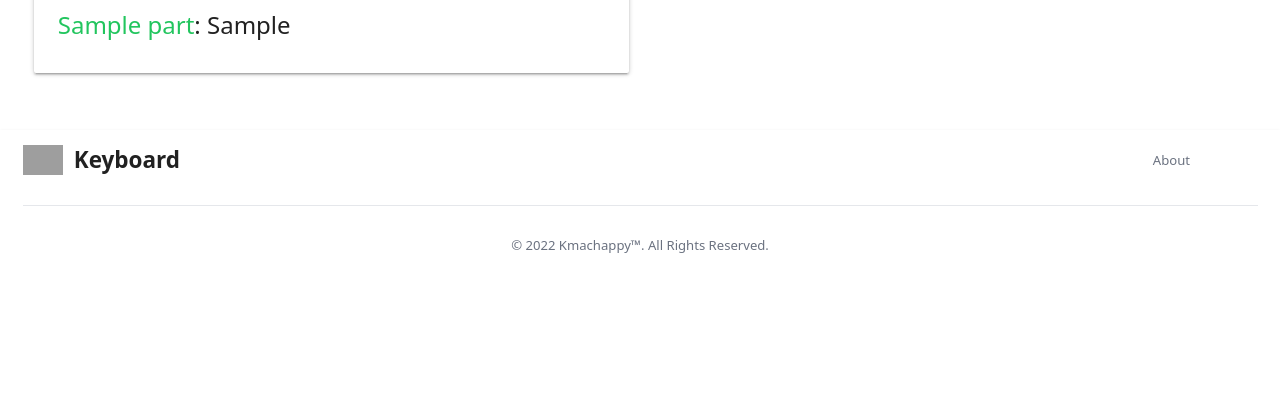
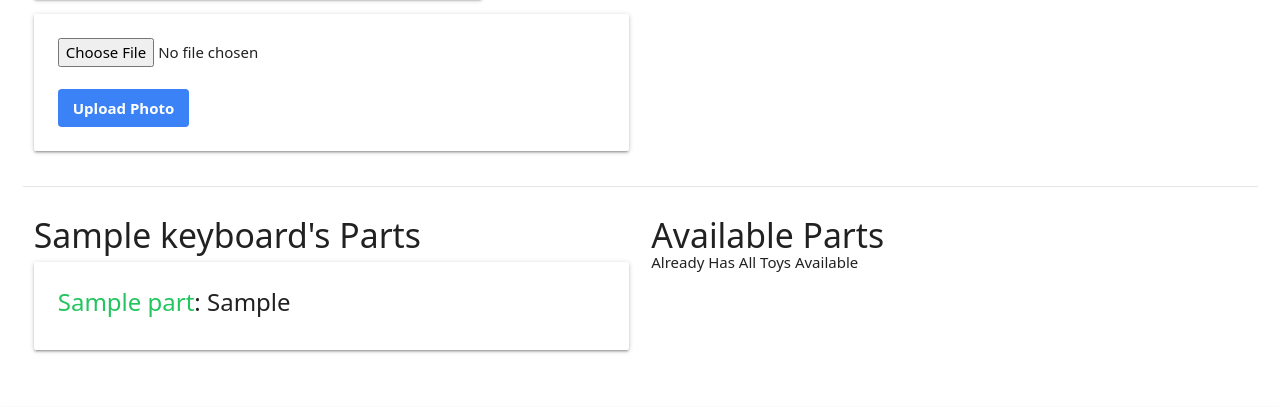
Before and after one commit to Kmachappy/Django-Keyboard-Collection, a Django app: page /keyboard/1/ in a window 1280 px wide. Shown: the part 699-1107 px from the top of the page. Before the commit the page ends 952 px from the top, so only its background shows below. Run offline with Django 4.2, Linux system fonts and the light colour scheme; tables that the repository leaves empty hold one stand-in row (values such as "Sample post"); some libraries are stand-ins or nearby versions; grey boxes are pictures that could not be loaded.

Commit message:
added photo model

```diff
--- a/keyboard_collector/main_app/admin.py
+++ b/keyboard_collector/main_app/admin.py
@@ -1,7 +1,8 @@
 from django.contrib import admin
-from .models import Keyboard, Cleaning, Part
+from .models import Keyboard, Cleaning, Part, Photo
 
 # Register your models here.
 admin.site.register(Keyboard)
 admin.site.register(Cleaning)
 admin.site.register(Part)
+admin.site.register(Photo)
--- a/keyboard_collector/main_app/models.py
+++ b/keyboard_collector/main_app/models.py
@@ -51,3 +51,10 @@ class Cleaning(models.Model):
 
     class Meta:
         ordering = ['date']
+
+class Photo(models.Model):
+    url = models.CharField(max_length=200)
+    keyboard = models.ForeignKey(Keyboard, on_delete=models.CASCADE)
+
+    def __str__(self):
+        return f"Photo for Keyboard {self.keyboard.name} @ {self.url}"
--- a/keyboard_collector/main_app/templates/keyboards/detail.html
+++ b/keyboard_collector/main_app/templates/keyboards/detail.html
@@ -31,6 +31,18 @@
               <a href="{% url 'keyboards_delete' keyboard.id %}">Delete</a>
             </div>
        </div>
+       {% for photo in keyboard.photo_set.all %}
+      <img class="responsive-img card-panel" src="{{photo.url}}">
+    {% empty %}
+      <div class="card-panel teal-text center-align">No Photos Uploaded</div>
+    {% endfor %}
+
+    <form action="{% url 'add_photo' keyboard.id %}" enctype="multipart/form-data" method="POST" class="card-panel">
+      {% csrf_token %}
+      <input type="file" name="photo-file">
+      <br><br>
+      <input class=' bg-blue-500 hover:bg-blue-700 text-white font-bold py-2 px-4 rounded' type="submit" class="btn" value="Upload Photo">
+  </form>
     </div>
     <div class="col s6">
       <form action="{% url 'add_cleaning' keyboard.id %}" method="post">
@@ -76,7 +88,7 @@
            </div>
          {% endfor %}
        {% else %}
-         <h5>No Toys :(</h5>
+         <h5 class="mt-10">No Parts :(</h5>
        {% endif %}
      </div>
      <!-- Available toys will come after this line -->
--- a/keyboard_collector/main_app/urls.py
+++ b/keyboard_collector/main_app/urls.py
@@ -10,6 +10,7 @@ urlpatterns = [
     path('keyboards/<int:pk>/update/', views.KeyboardUpdate.as_view(), name='keyboards_update'),
     path('keyboards/<int:pk>/delete/', views.KeyboardDelete.as_view(), name='keyboards_delete'),
     path('keyboards/<int:keyboard_id>/add_cleaning/', views.add_cleaning, name='add_cleaning'),
+    path('keyboards/<int:keyboard_id>/add_photo/', views.add_photo, name='add_photo'),
 
     path('keyboards/<int:keyboard_id>/associated_part/<int:part_id>/', views.associate_part, name='associate_part'),
 
--- a/keyboard_collector/main_app/views.py
+++ b/keyboard_collector/main_app/views.py
@@ -1,8 +1,13 @@
 from django.shortcuts import render, redirect
-from .models import Keyboard, Part, Cleaning
+from .models import Keyboard, Part, Photo
 from django.views.generic.edit import CreateView, UpdateView, DeleteView
 from django.views.generic import ListView, DetailView
 from .forms import CleaningForm
+import uuid
+import boto3
+
+S3_BASE_URL = 'https://s3-us-west-1.amazonaws.com/'
+BUCKET = 'keyboard-collector-y789'
 
 class KeyboardCreate(CreateView):
     model = Keyboard
@@ -51,6 +56,27 @@ def add_cleaning(request, keyboard_id):
         new_cleaning.save()
     return redirect('detail', keyboard_id=keyboard_id)
 
+def add_photo(request, keyboard_id):
+    # photo-file will be the "name" attribute on the <input type="file">
+    photo_file = request.FILES.get('photo-file', None)
+    if photo_file:
+        # s3 is the AWS service that provides access to our buckets
+        s3 = boto3.Session(profile_name='keyboardcollector').client('s3')
+        # need a unique 'key' for s3 / needs file extension too
+        key = uuid.uuid4().hex[:6] + photo_file.name[photo_file.name.rfind('.'):]
+        # try to upload file to S3
+        try:
+            s3.upload_fileobj(photo_file, BUCKET, key)
+            # build the full url string
+            url = f"{S3_BASE_URL}{BUCKET}/{key}"
+            # we can assign to keyboard_id or keyboard (if you have a keyboard object)
+            photo = Photo(url=url, keyboard_id=keyboard_id)
+            photo.save()
+        except:
+            print('An error occurred uploading file to S3')
+    return redirect('detail', keyboard_id=keyboard_id)
+
+
 def associate_part(request, keyboard_id, part_id):
     Keyboard.objects.get(id=keyboard_id).parts.add(part_id)
     return redirect('detail', keyboard_id=keyboard_id)
--- a/keyboard_collector/theme/static/css/dist/styles.css
+++ b/keyboard_collector/theme/static/css/dist/styles.css
@@ -851,10 +851,6 @@ select {
   margin-top: 1rem;
 }
 
-.mt-6 {
-  margin-top: 1.5rem;
-}
-
 .block {
   display: block;
 }
```
Also changed, not shown: keyboard_collector/main_app/migrations/0004_photo.py (added).
